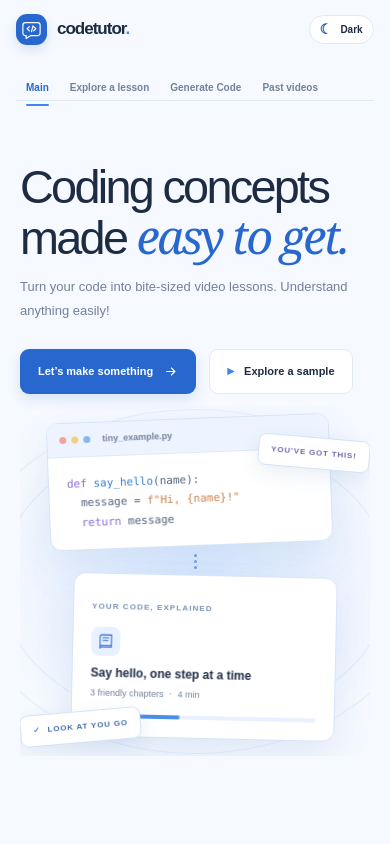
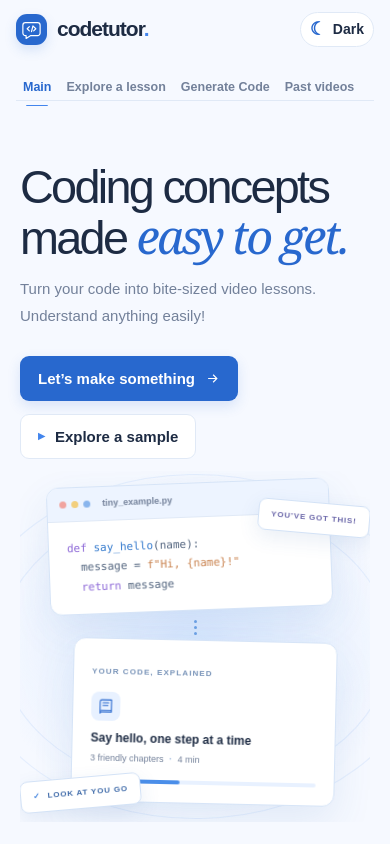
Before and after one commit to AlvinYiChunLiu/CodeTutor, a Next.js app: page / in a window 390 px wide. Shown: the top 844 px of the page. Built offline with nearby package versions, Linux system fonts and the light colour scheme.

Commit message:
fixed font so its uniform

```diff
--- a/app/globals.css
+++ b/app/globals.css
@@ -635,3 +635,71 @@ button { color: inherit; }
   @media (max-width: 380px) {
     .generate-shell .app-nav a { font-size: 13px; }
   }
+
+/* ------------------------------------------------------------------
+   Shared type scale: every page uses the Generate page's text sizes.
+   Kept at the end of the file so it wins over the older per-page sizes.
+   Scale: page title 38–50 · section title 27 · card title 17–19 · body 15–16
+          · small body 14 · labels/eyebrows 12 (caps) · fine print 12–13
+   ------------------------------------------------------------------ */
+
+/* Header — identical on Main, Explore a lesson, Generate Code and Past videos */
+.app-header .app-brand { font-size: 23px; }
+.app-header .app-nav a { font-size: 16px; }
+.app-header .theme-toggle { font-size: 14px; }
+.app-header .theme-toggle-icon { font-size: 18px; }
+.app-header .header-badge { font-size: 12px; }
+
+/* Labels and eyebrows (small caps text) */
+.page-eyebrow, .section-eyebrow, .gallery-tag, .gallery-time, .lesson-breadcrumb, .field-label { font-size: 12px; }
+.main-shell .friendly-pill { font-size: 13px; }
+
+/* Main page */
+.main-hero-copy > p { font-size: 16px; }
+.main-shell .button-primary, .main-shell .button-secondary { font-size: 15px; }
+.main-trust { font-size: 13px; }
+.gallery-heading p { font-size: 15px; }
+.text-link { font-size: 14px; }
+.gallery-card-copy h3 { font-size: 17px; }
+.gallery-card-copy p { min-height: 46px; font-size: 14px; line-height: 1.6; }
+.gallery-open { font-size: 13px; }
+.main-bottom-cta h2 { font-size: 19px; }
+.main-bottom-cta p { font-size: 14px; }
+.step-card h3 { font-size: 17px; }
+.step-card p { font-size: 14px; }
+
+/* Lesson pages (Explore a lesson, /lesson/...) */
+.lesson-title-row p { font-size: 16px; }
+.lesson-length { font-size: 14px; }
+.transcript-heading h2 { font-size: 21px; }
+.transcript-count, .transcript-time { font-size: 13px; }
+.transcript-copy b { font-size: 13px; }
+.transcript-copy > span { font-size: 14px; }
+.chapter-button b { font-size: 15px; }
+.chapter-button small, .chapter-scenes button { font-size: 13px; }
+.practice-copy h2 { font-size: 19px; }
+.practice-copy > p, .practice-answer p { font-size: 14px; }
+.sidebar-note p { font-size: 14px; }
+
+/* Footer */
+.site-footer { font-size: 13px; }
+.site-footer .app-brand { font-size: 17px; }
+
+/* Lesson page: "Narrated / Silent lesson video" heading was light grey on a light background */
+.lesson-shell h2.text-neutral-100 { color: var(--ink); }
+
+/* Phones: same steps down as the Generate page already uses */
+@media (max-width: 650px) {
+  .app-header .app-brand { font-size: 21px; }
+  .app-header .app-nav a { font-size: 14px; }
+  .gallery-card-copy h3 { font-size: 16px; }
+  .gallery-card-copy p, .transcript-copy > span { font-size: 13px; }
+  .main-hero-copy > p, .lesson-title-row p { font-size: 15px; }
+}
+@media (max-width: 430px) {
+  .app-header .app-nav a { padding-right: 7px; padding-left: 7px; font-size: 12.5px; }
+}
+@media (max-width: 380px) {
+  .app-header .app-nav a { font-size: 12px; }
+  .app-header .theme-toggle { font-size: 12px; }
+}
```
